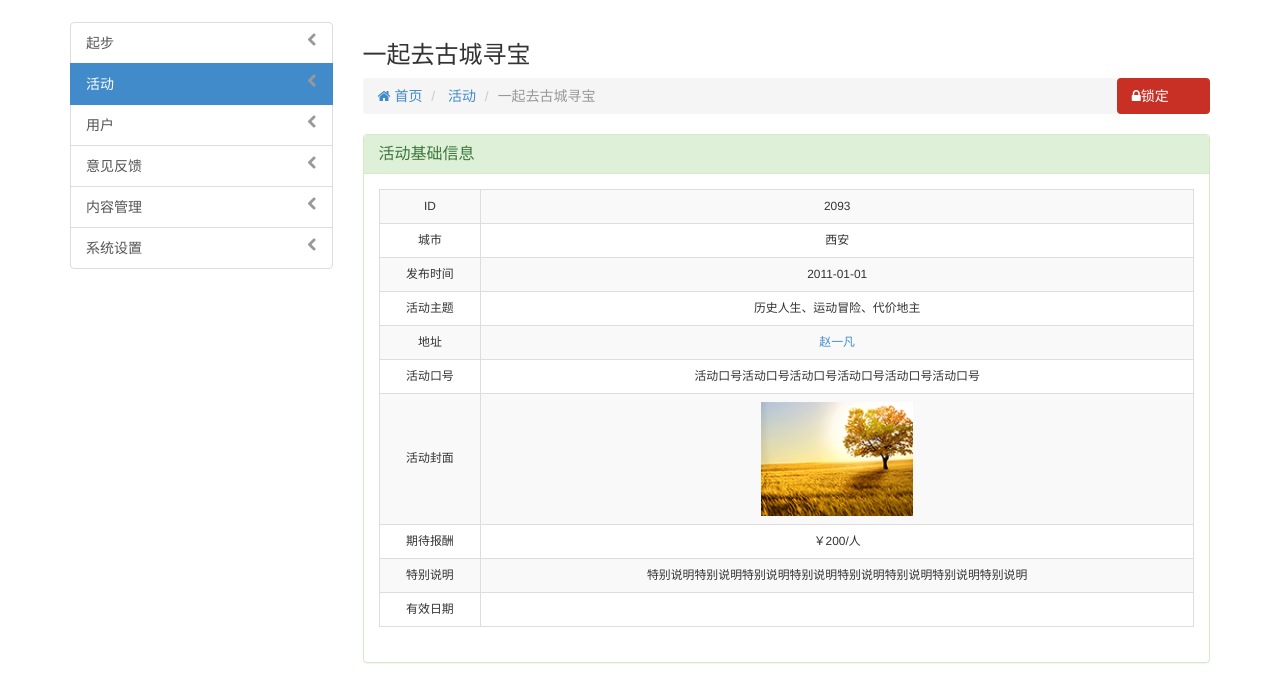
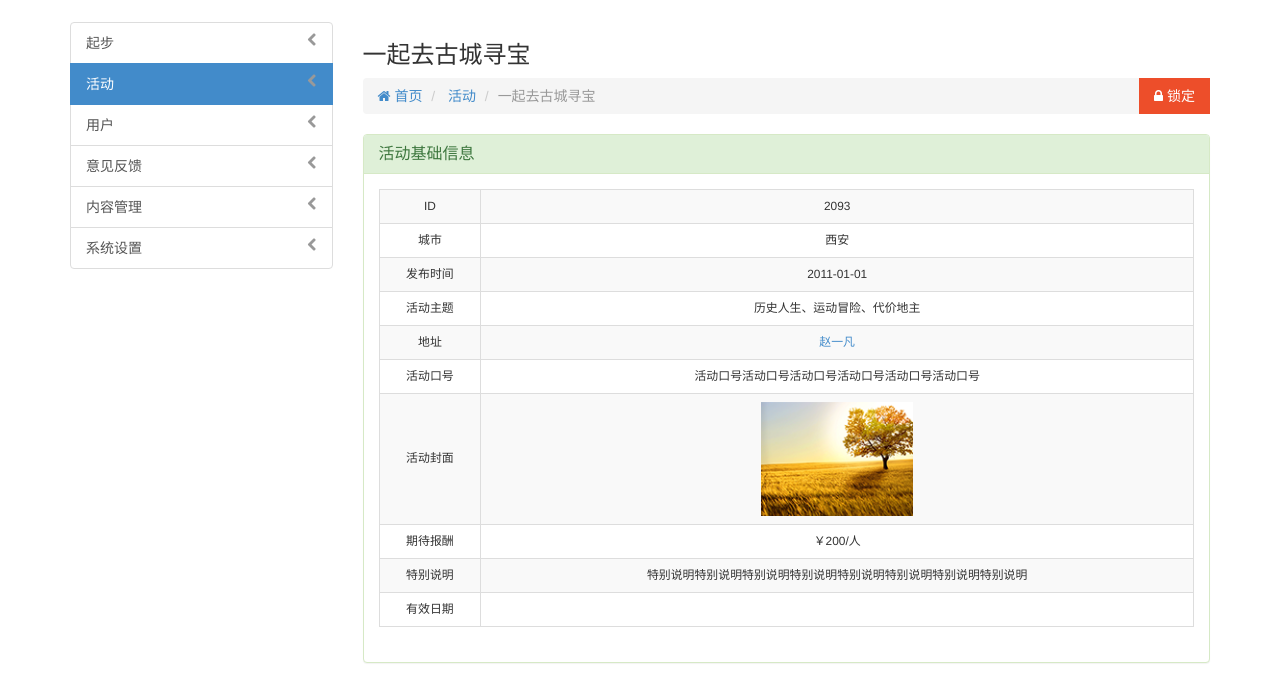
Before and after one commit to OPfewnojnolfew/travel, a plain HTML site: page activitydetail.html in a window 1280 px wide. Shown: the part 53-733 px from the top of the page. Drawn offline with Linux system fonts and the light colour scheme.

Commit message:
右侧信息

```diff
--- a/activitydetail.html
+++ b/activitydetail.html
@@ -97,7 +97,7 @@
 			<div class="col-md-9">
 				<h3>一起去古城寻宝</h3>
 				<div class="topnav">
-					<ol class="breadcrumb pull-left">
+					<ol class="breadcrumb">
 						<li>
 							<a href="#">
 								<i class="icon-home"></i>
@@ -109,9 +109,11 @@
 						</li>
 						<li class="active">一起去古城寻宝</li>
 					</ol>
-					<div class="breadcrumb pull-right  text-muted"><i class="icon-lock"></i>锁定</div>
+					<div>
+						<i class="icon-lock"></i>
+						锁定
 					</div>
-
+				</div>
 				<div class="row">
 					<div class="col-md-12">
 						<div class="panel panel-success">
--- a/css/travel.css
+++ b/css/travel.css
@@ -14,11 +14,16 @@ padding-top: 75px;
 	padding-left: 0px;
 	padding-right: 0px;
 }
-.topnav>ol{
-	width: 89%;
+.topnav{
+	position: relative;
 }
 .topnav>div{
-	width:11%;
-	color: #fff;
-	background-color: #c83025;
+	position: absolute;
+	top:0;
+	right:0;
+	background-color:#ed4e2a;
+	color:white;
+	padding: 8px 15px;
+	margin-bottom: 20px;
+    border-radius:0px;
 }
```
Lines whose indentation alone changed are shown as unchanged.
